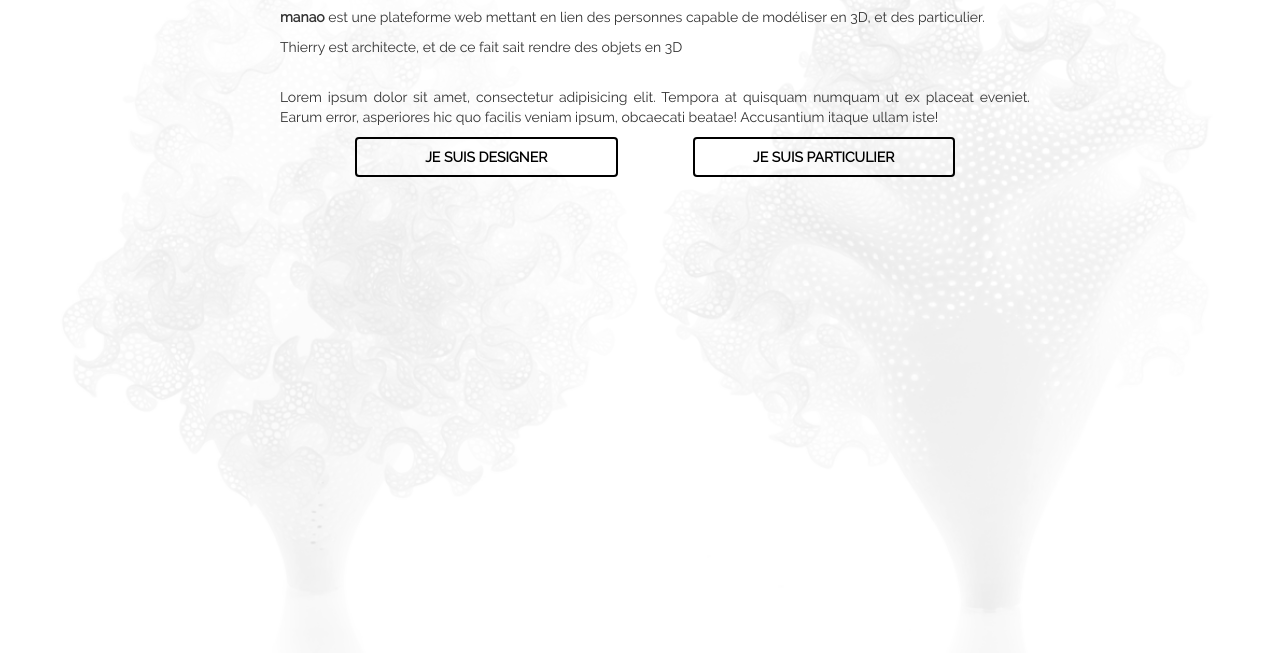
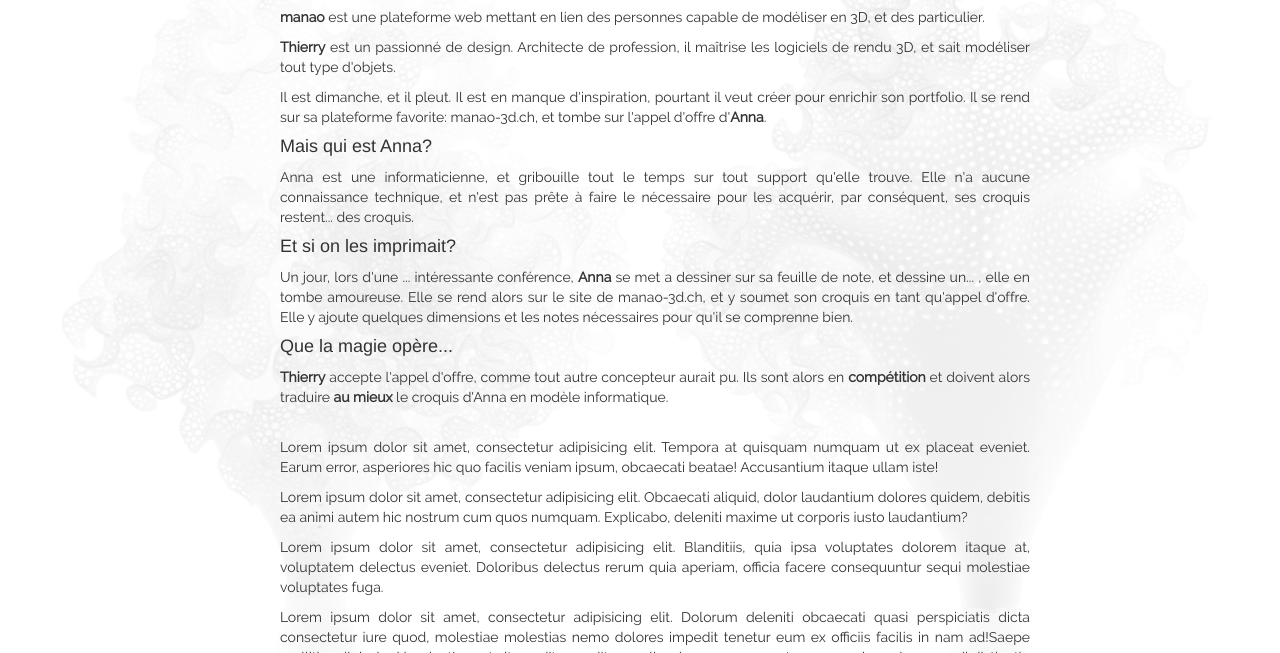
Before and after one commit to MatthieuHarbich/manao, a website: page app/index.html in a window 1280 px wide. Shown: the part 147-800 px from the top of the page. Drawn offline with nearby package versions, Linux system fonts and the light colour scheme; some packages are replaced by stand-ins of ours; files that its build step writes are made by us from their sources; no server answers.

Commit message:
before pull

```diff
--- a/app/scripts/controllers/form.js
+++ b/app/scripts/controllers/form.js
@@ -29,7 +29,8 @@
 
    // on ecoute sur getAnswers.
  	socket.on('getAnswers',function(answers){
- 		// console.log(answers);
+ 		console.log(answers);
+ 		console.log('jdlsa');
  	})
 
  	$scope.reset = function() {
--- a/app/styles/main.less
+++ b/app/styles/main.less
@@ -51,7 +51,7 @@
     -moz-background-size: cover;
     -o-background-size: cover;
     background-size: cover;
-    overflow-y: hidden;
+    // overflow-y: hidden;
     // overflow: hidden;
 }
 
@@ -128,6 +128,8 @@
 }
 
 .buttons{
+  margin-top: 50px;
+  padding-bottom: 50px;
   button{
     height: 40px;
     font-family: 'ralewayregular';
@@ -144,13 +146,14 @@
   }
 
   .designerButton{
-    width: 35%;
-    margin-left: 10%;
+    // width: 35%;
+    margin-left: 5%;
+    width: 40%;
   }
 
   .particulierButton{
-     width:35%;
-    margin-left: 10%;
+     margin-left: 10%;
+     width: 40%;
   }
 }
 
--- a/app/views/main.html
+++ b/app/views/main.html
@@ -31,16 +31,34 @@
 
         <div id="description" class="hidden col-md-8 col-md-offset-2">
           <div class="whiteFilter "></div>
-            <p><strong>manao</strong> est une plateforme web mettant en lien des personnes capable de modéliser en 3D, et des particulier.</p>
-            <p>Thierry est architecte, et de ce fait sait rendre des objets en 3D </p>
+            <p><strong>manao</strong> est une plateforme web mettant en lien des personnes capable de modéliser en 3D, et des particulier. </p>
+            <p><strong>Thierry</strong> est un passionné de design. Architecte de profession, il maîtrise les logiciels de rendu 3D, et sait modéliser tout type d'objets.</p>
+            <p>Il est dimanche, et il pleut. Il est en manque d'inspiration, pourtant il veut créer pour enrichir son portfolio. Il se rend sur sa plateforme favorite: manao-3d.ch, et tombe sur l'appel d'offre d'<strong>Anna</strong>.</p>
+            <h4>Mais qui est Anna?</h4>
+            <p>Anna est une informaticienne, et gribouille tout le temps sur tout support qu'elle trouve. Elle n'a aucune connaissance technique, et n'est pas prête à faire le nécessaire pour les acquérir, par conséquent, ses croquis restent... des croquis.</p>
+
+            <h4>Et si on les imprimait?</h4>
+            <p>Un jour, lors d'une ... intéressante conférence, <strong>Anna</strong> se met a dessiner sur sa feuille de note, et dessine un... , elle en tombe amoureuse. Elle se rend alors sur le site de manao-3d.ch, et y soumet son croquis en tant qu'appel d'offre. Elle y ajoute quelques dimensions et les notes nécessaires pour qu'il se comprenne bien.</p>
+
+            <h4>Que la magie opère...</h4>
+            <p><strong>Thierry</strong> accepte l'appel d'offre, comme tout autre concepteur aurait pu. Ils sont alors en <strong>compétition</strong> et doivent alors traduire <strong>au mieux</strong> le croquis d'Anna en modèle informatique.</p>
 
             <img src="lorem" alt="">
 
             <p>Lorem ipsum dolor sit amet, consectetur adipisicing elit. Tempora at quisquam numquam ut ex placeat eveniet. Earum error, asperiores hic quo facilis veniam ipsum, obcaecati beatae! Accusantium itaque ullam iste!</p>
+
+            <p>Lorem ipsum dolor sit amet, consectetur adipisicing elit. Obcaecati aliquid, dolor laudantium dolores quidem, debitis ea animi autem hic nostrum cum quos numquam. Explicabo, deleniti maxime ut corporis iusto laudantium?</p>
+
+            <p>Lorem ipsum dolor sit amet, consectetur adipisicing elit. Blanditiis, quia ipsa voluptates dolorem itaque at, voluptatem delectus eveniet. Doloribus delectus rerum quia aperiam, officia facere consequuntur sequi molestiae voluptates fuga.</p>
+
+            <p><span>Lorem ipsum dolor sit amet, consectetur adipisicing elit. Dolorum deleniti obcaecati quasi perspiciatis dicta consectetur iure quod, molestiae molestias nemo dolores impedit tenetur eum ex officiis facilis in nam ad!</span><span>Saepe mollitia adipisci ad laudantium ut vitae odit expedita repellendus accusamus atque corporis, sed commodi distinctio quis impedit consequatur quidem tenetur! Porro labore doloribus qui nulla, dolorem laborum doloremque inventore.</span></p>
             <div class="descriptionButtons">
                 <div class="buttons lireButtons">
-                  <button ng-click="go('/designer')" class=" designerButton btn btn-default col-md-3 ">Je suis designer</button>
-                  <button ng-click="go('/particulier')" class="particulierButton btn btn-default col-md-3">Je suis particulier</button>
+                  <div class="m">
+                    <button ng-click="go('/designer')" class=" designerButton btn btn-default col-md-3 ">Je suis Thierry</button>
+                  <button ng-click="go('/particulier')" class="particulierButton btn btn-default col-md-3">Je suis Anna</button>
+                  </div>
+
                 </div>
             </div>
         </div>
```
Also changed, not shown: app/styles/main.css.
